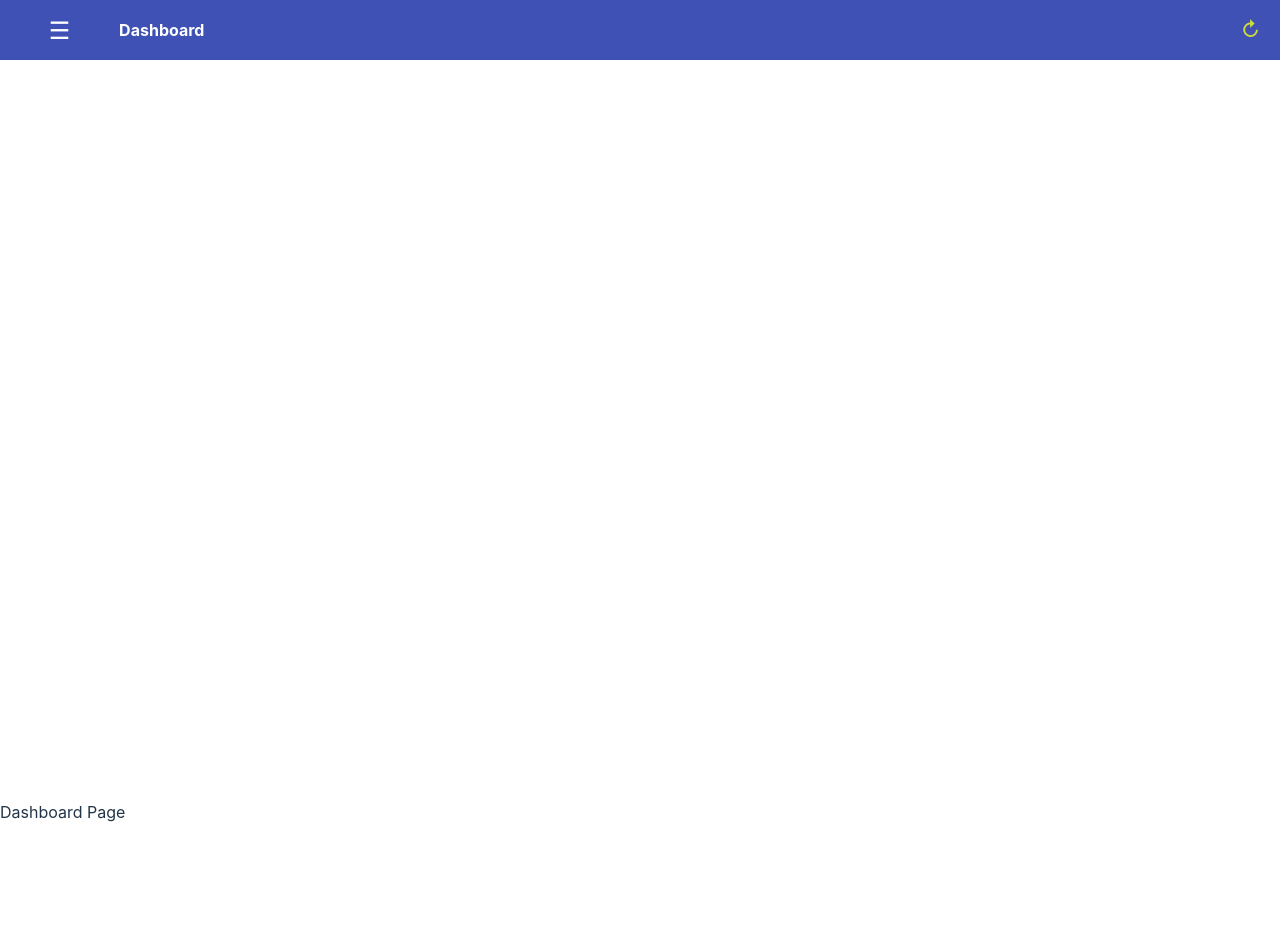
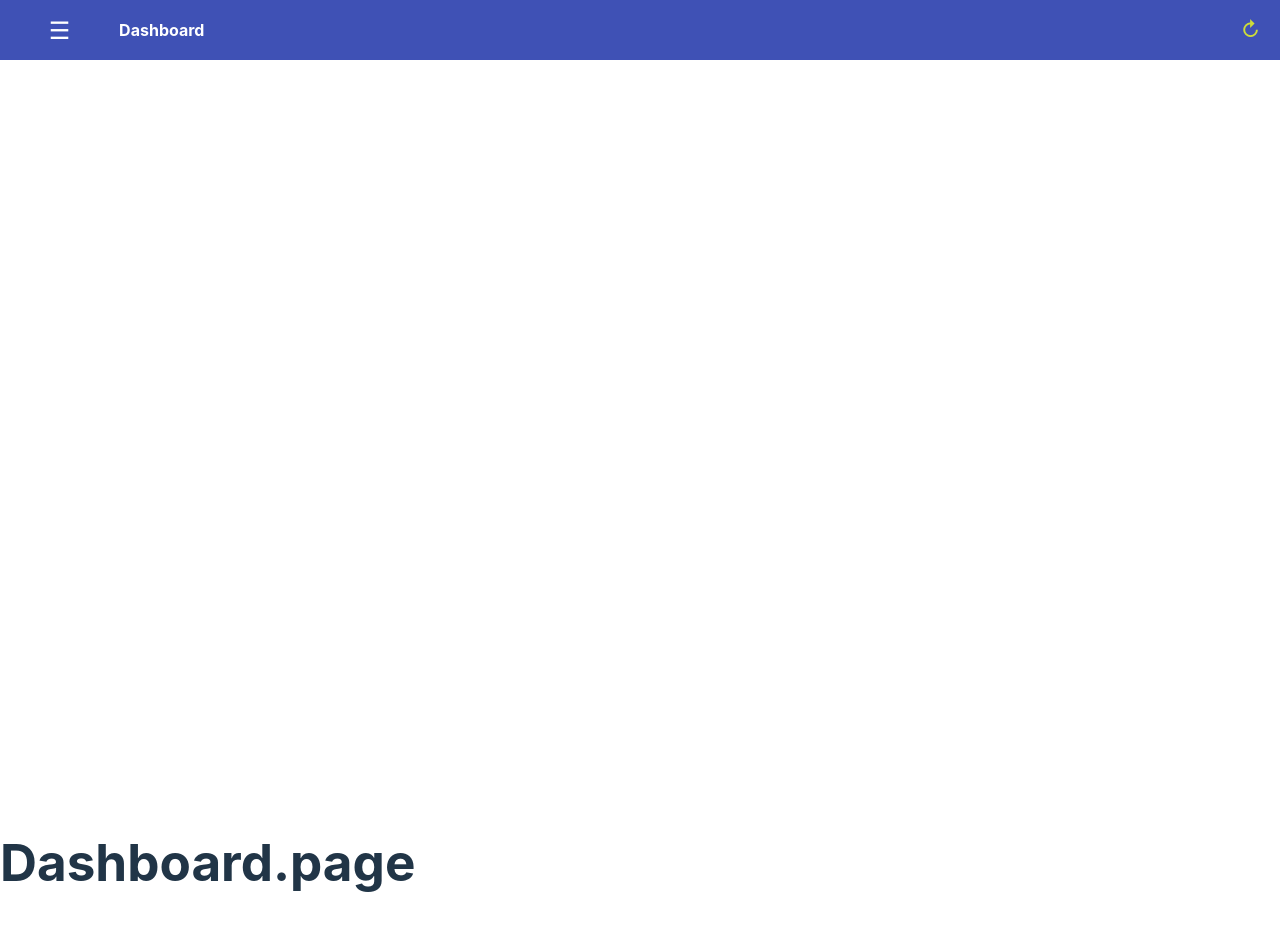
Before and after one commit to vmvangils/Expense-Tracker, a React (Vite) app: page /dashboard in a window 1280 px wide. Before the commit the page ends 824 px from the top, so only its background shows below. Built offline with nearby package versions, Linux system fonts and the light colour scheme.

Commit message:
Dashboard loaded in.
Just a transfer from my PC to my laptop.

```diff
--- a/src/App.tsx
+++ b/src/App.tsx
@@ -1,6 +1,7 @@
 import { BrowserRouter as Router, Routes, Route, Navigate } from "react-router-dom";
-import Navbar from "@/components/navbar/Navbar"; // Using alias
-import Economy from "@/components/economy/economy"; // Using alias
+import Navbar from "./components/navbar/Navbar";
+import Economy from "./components/economy/economy";
+import Dashboard from "./components/dashboard/dashboard";
 
 function App() {
   return (
@@ -9,7 +10,7 @@ function App() {
         <Navbar />
         <Routes>
           <Route path="/" element={<Navigate to="/dashboard" />} />
-          <Route path="/dashboard" element={<div>Dashboard Page</div>} /> {/* Replace with your Dashboard component */}
+          <Route path="/dashboard" element={<Dashboard />} /> {/* Replace with your Dashboard component */}
           <Route path="/economy" element={<Economy />} />
           <Route path="/reports" element={<div>Reports Page</div>} /> {/* Replace with your Reports component */}
           <Route path="/login" element={<div>Login Page</div>} /> {/* Replace with your Login component */}
--- /dev/null
+++ b/src/components/dashboard/dashboard.module.css
@@ -0,0 +1,3 @@
+.h1-test{
+    color: black;
+}
--- /dev/null
+++ b/src/components/dashboard/dashboard.tsx
@@ -0,0 +1,10 @@
+import React, { useState } from "react";
+import styles from "./dashboard.module.css";
+
+const Dashboard: React.FC = () => {
+return (
+    <h1 className="h1-test">Dashboard.page</h1>
+)
+
+};
+export default Dashboard;
```
